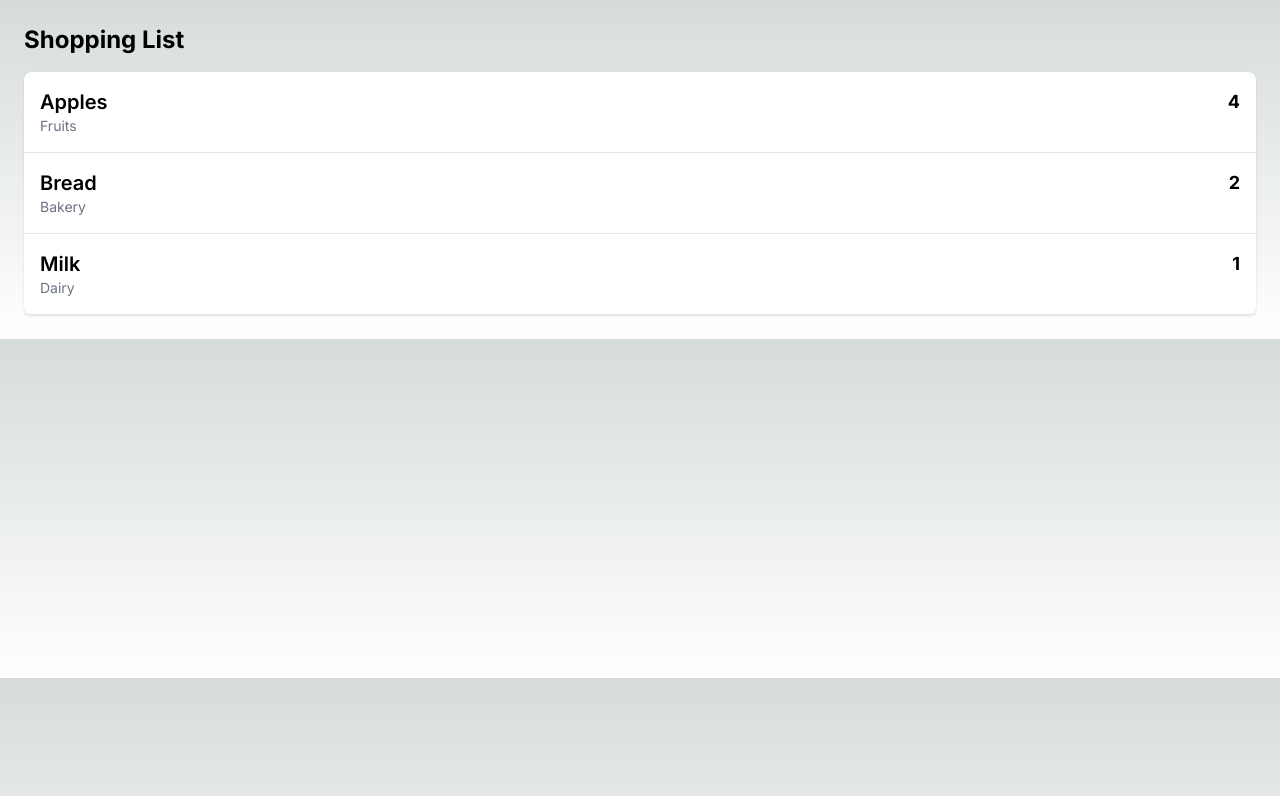
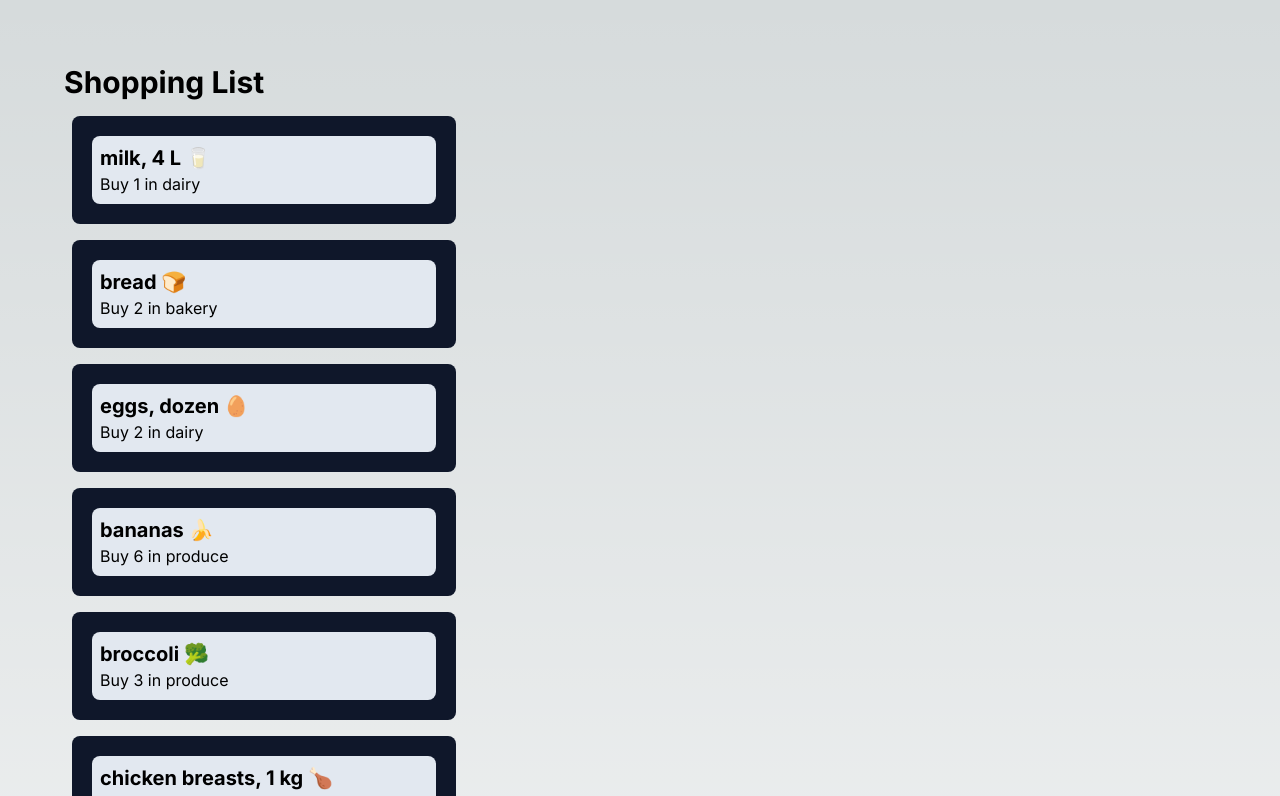
Before and after one commit to Guneetjassi/cprg306-assignments, a Next.js app: page /week-3 in a window 1280 px wide. Shown: the top 796 px of the page. Built offline with nearby package versions, Linux system fonts and the light colour scheme.

Commit message:
Update HomePage layout and style

```diff
--- a/app/page.js
+++ b/app/page.js
@@ -1,17 +1,20 @@
+// app/page.js
 import React from 'react';
 import Link from 'next/link';
 
 const HomePage = () => {
   return (
-    <div>
-      <h1 style={{ fontSize: '2rem', fontWeight: 'bold', textAlign: 'center' }}>
-        CPRG 306: Web Development 2 - Assignments
-      </h1>
-      <ul>
-        <li>
-          {/* Use Next.js Link component */}
+    <div className="flex flex-col items-center justify-start min-h-screen p-8">
+      <h1 className="text-4xl font-bold mb-8 text-center">CPRG 306: Web Development 2 - Assignments</h1>
+      <ul className="list-disc text-left">
+        <li className="mb-4">
           <Link href="/week-2">
             Week 2 Assignment
+          </Link>
+        </li>
+        <li className="mb-4">
+          <Link href="/week-3">
+            Week 3 Assignment
           </Link>
         </li>
       </ul>
--- a/app/week-3/item-list.js
+++ b/app/week-3/item-list.js
@@ -0,0 +1,37 @@
+// app/week-3/item-list.js
+'use client';
+
+import React from 'react';
+import Item from './item';
+
+const items = [
+  { name: 'milk, 4 L 🥛', quantity: 1, category: 'dairy' },
+  { name: 'bread 🍞', quantity: 2, category: 'bakery' },
+  { name: 'eggs, dozen 🥚', quantity: 2, category: 'dairy' },
+  { name: 'bananas 🍌', quantity: 6, category: 'produce' },
+  { name: 'broccoli 🥦', quantity: 3, category: 'produce' },
+  { name: 'chicken breasts, 1 kg 🍗', quantity: 1, category: 'meat' },
+  { name: 'pasta sauce 🍝', quantity: 3, category: 'canned goods' },
+  { name: 'spaghetti, 454 g 🍝', quantity: 2, category: 'dry goods' },
+  { name: 'toilet paper, 12 pack 🧻', quantity: 1, category: 'household' },
+  { name: 'paper towels, 6 pack', quantity: 1, category: 'household' },
+  { name: 'dish soap 🍽️', quantity: 1, category: 'household' },
+  { name: 'hand soap 🧼', quantity: 4, category: 'household' },
+];
+
+const ItemList = () => {
+  return (
+    <div className="p-6">
+      <h2 className="text-3xl font-bold m-2">Shopping List</h2>
+      <ul>
+        {items.map((item, index) => (
+          <li key={index} className="p-1 m-4 bg-slate-900 max-w-sm text-black rounded-lg">
+            <Item name={item.name} quantity={item.quantity} category={item.category} />
+          </li>
+        ))}
+      </ul>
+    </div>
+  );
+};
+
+export default ItemList;
--- a/app/week-3/item.js
+++ b/app/week-3/item.js
@@ -1,16 +1,12 @@
+// app/week-3/item.js
 import React from 'react';
 
 const Item = ({ name, quantity, category }) => {
   return (
-    <li className="p-4 border-b border-gray-200">
-      <div className="flex justify-between">
-        <div>
-          <h2 className="text-xl font-semibold">{name}</h2>
-          <p className="text-sm text-gray-500">{category}</p>
-        </div>
-        <div className="text-lg font-bold">{quantity}</div>
-      </div>
-    </li>
+    <div className="p-2 m-4 bg-slate-200 rounded-lg">
+      <h2 className="text-xl font-bold">{name}</h2>
+      <p>Buy {quantity} in {category}</p>
+    </div>
   );
 };
 
--- a/app/week-3/page.js
+++ b/app/week-3/page.js
@@ -1,28 +1,15 @@
+// app/week-3/page.js
+'use client';
+
 import React from 'react';
-import Item from './item';
+import ItemList from './item-list';
 
-const items = [
-  { name: 'Apples', quantity: 4, category: 'Fruits' },
-  { name: 'Bread', quantity: 2, category: 'Bakery' },
-  { name: 'Milk', quantity: 1, category: 'Dairy' },
-];
-
-const Week3Page = () => {
+const Page = () => {
   return (
-    <div className="p-6">
-      <h1 className="text-2xl font-bold mb-4">Shopping List</h1>
-      <ul className="bg-white shadow rounded-lg">
-        {items.map((item, index) => (
-          <Item
-            key={index}
-            name={item.name}
-            quantity={item.quantity}
-            category={item.category}
-          />
-        ))}
-      </ul>
-    </div>
+    <main className="p-8">
+      <ItemList />
+    </main>
   );
 };
 
-export default Week3Page;
+export default Page;
```
